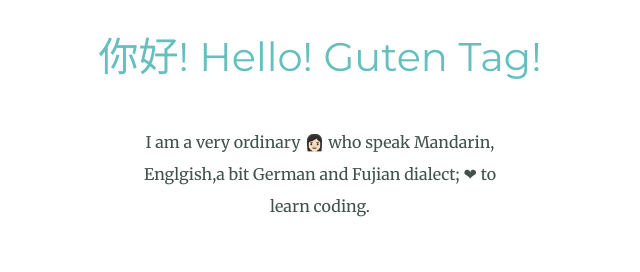
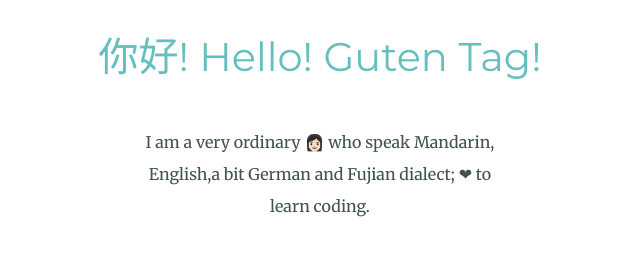
Before and after one commit to Mia-Chen-hub/First-Website, a plain HTML site: page index.html in a window 1280 px wide. Shown: the part 1280-1552 px from the top of the page, 320-960 px from the left. Drawn offline with Linux system fonts and the light colour scheme.

Commit message:
Update index.html

```diff
--- a/index.html
+++ b/index.html
@@ -21,7 +21,7 @@
     <div class="profile">
       <img src="images/meiai.JPG" alt="Meiai's Profile pic">
       <h2>你好! Hello! Guten Tag!</h2>
-      <p class="intro">I am a very ordinary 👩🏻 who speak Mandarin, Englgish,a bit German and Fujian dialect; ❤ to learn coding.</p>
+      <p class="intro">I am a very ordinary 👩🏻 who speak Mandarin, English,a bit German and Fujian dialect; ❤ to learn coding.</p>
     </div>
     <hr>
     <div class="skills">
```
